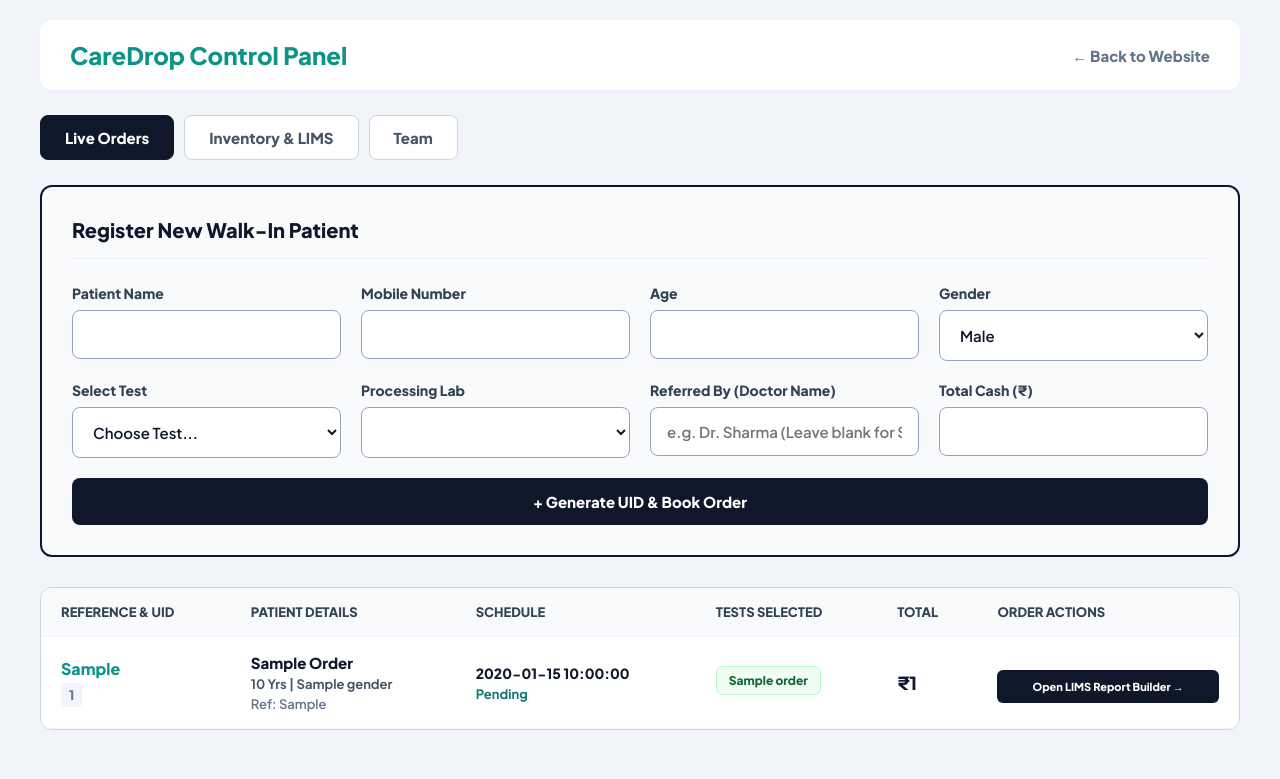
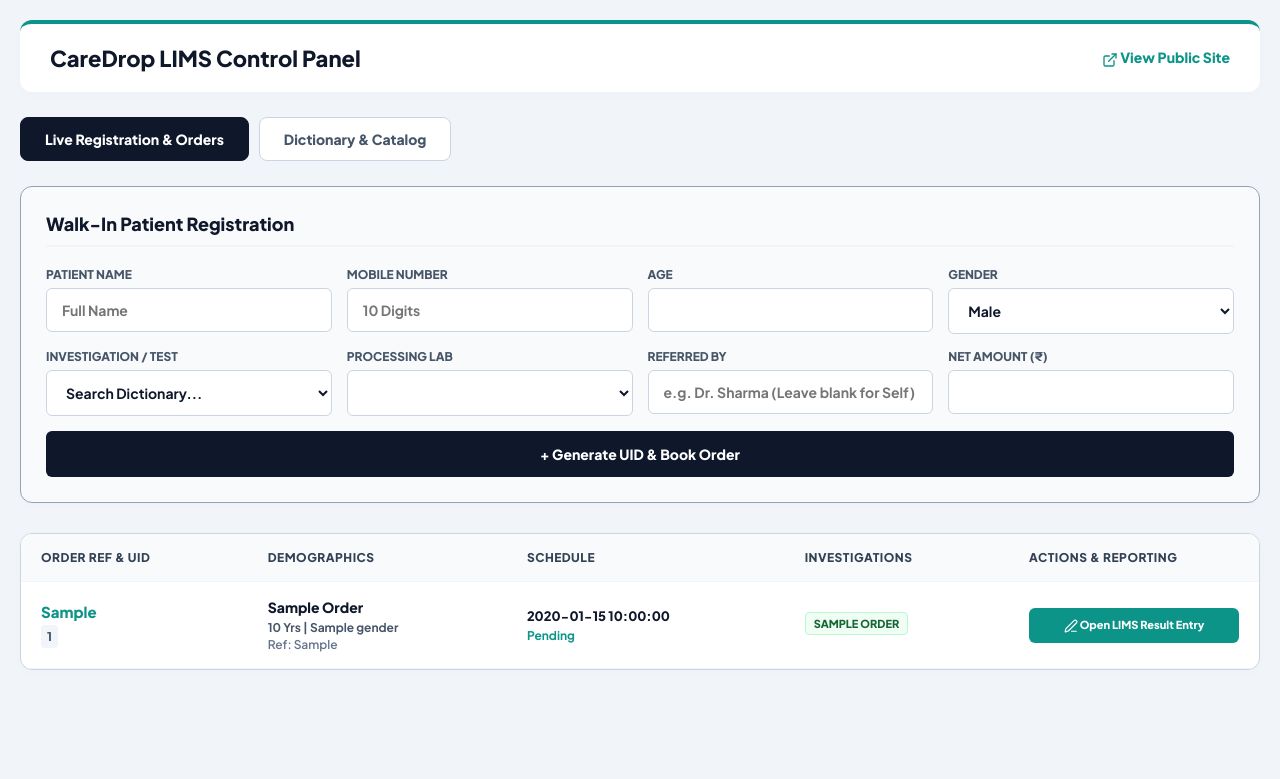
Before and after one commit to lab81617-del/caredrop-website, a Flask app: page /admin in a window 1280 px wide. Shown: the top 779 px of the page. Run offline with Flask 3, Linux system fonts and the light colour scheme; the visitor is signed in with stand-in values (Sample User, id 1); a database or web service that is not in the repository returns one stand-in record (values such as "Sample title"); lists and menus that the app fills with data are empty; some libraries are stand-ins or nearby versions.

Commit message:
Update admin.html

```diff
--- a/templates/admin.html
+++ b/templates/admin.html
@@ -3,34 +3,45 @@
 <head>
     <meta charset="UTF-8">
     <meta name="viewport" content="width=device-width, initial-scale=1.0">
-    <title>Admin Dashboard | CareDrop</title>
+    <title>LIMS Control Panel | CareDrop</title>
     <link href="https://fonts.googleapis.com/css2?family=Plus+Jakarta+Sans:wght@500;600;700;800&display=swap" rel="stylesheet">
     <script src="https://unpkg.com/lucide@latest"></script>
     <style>
         * { font-family: 'Plus Jakarta Sans', system-ui, sans-serif !important; box-sizing: border-box;}
-        body { background: #F1F5F9; margin: 0; padding: 20px; color: #0F172A; font-size: 15px; }
-        input, select, button { font-family: inherit; background-color: #fff; border: 1px solid #d1d5db; }
-        .container { max-width: 1200px; margin: 0 auto; }
-        .header { display: flex; justify-content: space-between; align-items: center; background: white; padding: 20px 30px; border-radius: 12px; box-shadow: 0 2px 4px rgba(0,0,0,0.02); margin-bottom: 25px; }
-        .header h1 { margin: 0; font-size: 24px; font-weight: 800; color: #0D9488; }
+        body { background: #F1F5F9; margin: 0; padding: 20px; color: #0F172A; font-size: 14px; }
+        input, select, button { font-family: inherit; background-color: #fff; border: 1px solid #cbd5e1; outline: none; }
+        input:focus, select:focus { border-color: #0D9488; }
+        .container { max-width: 1300px; margin: 0 auto; }
+
+        .header { display: flex; justify-content: space-between; align-items: center; background: white; padding: 20px 30px; border-radius: 12px; box-shadow: 0 2px 10px rgba(0,0,0,0.02); margin-bottom: 25px; border-top: 4px solid #0D9488; }
+        .header h1 { margin: 0; font-size: 22px; font-weight: 800; color: #0F172A; }
+
         .tabs { display: flex; gap: 10px; margin-bottom: 20px; overflow-x: auto; padding-bottom: 5px; }
-        .tab-btn { background: white; border: 1px solid #CBD5E1; padding: 12px 24px; border-radius: 8px; font-weight: 800; cursor: pointer; color: #475569; transition: 0.2s; font-size: 15px; white-space: nowrap; }
+        .tab-btn { background: white; border: 1px solid #CBD5E1; padding: 12px 24px; border-radius: 8px; font-weight: 800; cursor: pointer; color: #475569; transition: 0.2s; font-size: 14px; white-space: nowrap; }
         .tab-btn.active { background: #0F172A !important; color: white !important; border-color: #0F172A !important; }
         .tab-content { display: none; }
         .tab-content.active { display: block; }
-        .card { background: white; border-radius: 12px; margin-bottom: 30px; border: 1px solid #CBD5E1; overflow: hidden; }
+
+        .card { background: white; border-radius: 12px; margin-bottom: 30px; border: 1px solid #CBD5E1; overflow: hidden; box-shadow: 0 2px 8px rgba(0,0,0,0.02); }
+
         .table-wrapper { width: 100%; overflow-x: auto; }
-        table { width: 100%; border-collapse: collapse; text-align: left; min-width: 900px; }
-        th, td { padding: 16px 20px; border-bottom: 1px solid #F1F5F9; white-space: nowrap; }
-        th { background: #F8FAFC; font-weight: 800; color: #334155; font-size: 13px; text-transform: uppercase; }
-        .badge { background: #F0FDF4; color: #166534; padding: 6px 12px; border-radius: 6px; font-size: 12px; font-weight: 800; display: inline-block; margin-bottom: 4px; border: 1px solid #BBF7D0; }
-        .form-container { padding: 30px; }
-        .form-title { font-size: 20px; font-weight: 800; margin-bottom: 25px; border-bottom: 2px solid #F1F5F9; padding-bottom: 15px; color: #0F172A; }
-        .form-grid { display: grid; grid-template-columns: repeat(auto-fit, minmax(200px, 1fr)); gap: 20px; margin-bottom: 20px; }
-        .input-group label { display: block; font-size: 14px; font-weight: 800; margin-bottom: 8px; color: #334155; }
-        .input-group input, .input-group select { width: 100%; padding: 14px 16px; border: 1px solid #94A3B8; border-radius: 8px; font-size: 15px; outline: none; font-weight: 600; color: #0F172A; }
-        .btn-save { background: #0D9488 !important; color: white !important; padding: 14px 24px; border: none !important; border-radius: 8px; font-weight: 800; cursor: pointer; font-size: 15px; width: 100%; }
-        .btn-lims { background: #0F172A; color: white; padding: 10px; border-radius: 6px; font-weight: 800; text-decoration: none; display: block; font-size: 11px; margin-top: 8px; text-align: center; transition: 0.2s; }
+        table { width: 100%; border-collapse: collapse; text-align: left; min-width: 1000px; }
+        th, td { padding: 16px 20px; border-bottom: 1px solid #F1F5F9; vertical-align: middle; }
+        th { background: #F8FAFC; font-weight: 800; color: #334155; font-size: 12px; text-transform: uppercase; letter-spacing: 0.5px; }
+
+        .badge { background: #F0FDF4; color: #166534; padding: 4px 8px; border-radius: 4px; font-size: 11px; font-weight: 800; display: inline-block; margin-bottom: 4px; border: 1px solid #BBF7D0; text-transform: uppercase; }
+
+        .form-container { padding: 25px; }
+        .form-title { font-size: 18px; font-weight: 800; margin-bottom: 20px; color: #0F172A; border-bottom: 2px solid #F1F5F9; padding-bottom: 10px; }
+        .form-grid { display: grid; grid-template-columns: repeat(auto-fit, minmax(200px, 1fr)); gap: 15px; margin-bottom: 15px; }
+
+        .input-group label { display: block; font-size: 12px; font-weight: 800; margin-bottom: 6px; color: #475569; text-transform: uppercase; }
+        .input-group input, .input-group select { width: 100%; padding: 12px 15px; border-radius: 6px; font-size: 14px; font-weight: 700; color: #0F172A; }
+
+        .btn-save { background: #0D9488; color: white; padding: 14px 24px; border: none; border-radius: 6px; font-weight: 800; cursor: pointer; font-size: 14px; width: 100%; transition: 0.2s; }
+        .btn-save:hover { background: #0F766E; }
+
+        .btn-lims { background: #0F172A; color: white; padding: 10px; border-radius: 6px; font-weight: 800; text-decoration: none; display: block; font-size: 11px; text-align: center; transition: 0.2s; border: none; cursor: pointer; }
         .btn-lims:hover { background: #1E293B; }
     </style>
 </head>
@@ -38,23 +49,23 @@
 
 <div class="container">
     <div class="header">
-        <h1>CareDrop Control Panel</h1>
-        <a href="/" style="text-decoration: none; color: #64748B; font-weight: 800;">&larr; Back to Website</a>
+        <h1>CareDrop LIMS Control Panel</h1>
+        <a href="/" style="text-decoration: none; color: #0D9488; font-weight: 800;"><i data-lucide="external-link" style="width: 16px; height: 16px; vertical-align: middle;"></i> View Public Site</a>
     </div>
 
     <div class="tabs">
-        <button class="tab-btn active" onclick="switchTab('orders')">Live Orders</button>
-        <button id="inventoryTabBtn" class="tab-btn" onclick="switchTab('inventory')">Inventory & LIMS</button>
-        <button class="tab-btn" onclick="switchTab('team')">Team</button>
+        <button class="tab-btn active" onclick="switchTab('orders')">Live Registration & Orders</button>
+        <button id="inventoryTabBtn" class="tab-btn" onclick="switchTab('inventory')">Dictionary & Catalog</button>
     </div>
 
     <div id="orders" class="tab-content active">
-        <div class="card form-container" style="border: 2px solid #0F172A; background: #F8FAFC;">
-            <div class="form-title" style="color: #0F172A;">Register New Walk-In Patient</div>
+        <!-- WALK-IN REGISTRATION -->
+        <div class="card form-container" style="border: 1px solid #94A3B8; background: #F8FAFC;">
+            <div class="form-title">Walk-In Patient Registration</div>
             <form action="/admin/walk-in" method="POST">
                 <div class="form-grid">
-                    <div class="input-group"><label>Patient Name</label><input type="text" name="patient_name" required></div>
-                    <div class="input-group"><label>Mobile Number</label><input type="tel" name="phone" pattern="[0-9]{10}" required></div>
+                    <div class="input-group"><label>Patient Name</label><input type="text" name="patient_name" placeholder="Full Name" required></div>
+                    <div class="input-group"><label>Mobile Number</label><input type="tel" name="phone" pattern="[0-9]{10}" placeholder="10 Digits" required></div>
                     <div class="input-group"><label>Age</label><input type="number" name="age" required></div>
                     <div class="input-group">
                         <label>Gender</label>
@@ -63,10 +74,10 @@
                 </div>
                 <div class="form-grid">
                     <div class="input-group">
-                        <label>Select Test</label>
+                        <label>Investigation / Test</label>
                         <select name="test_id" required>
-                            <option value="">Choose Test...</option>
-                            {% for item in inventory %}<option value="{{ item.test_id }}">{{ item.test_name }} (₹{{ item.price }})</option>{% endfor %}
+                            <option value="">Search Dictionary...</option>
+                            {% for item in inventory %}<option value="{{ item.test_id }}">{{ item.test_name }}</option>{% endfor %}
                         </select>
                     </div>
                     <div class="input-group">
@@ -75,45 +86,47 @@
                             {% for lab in active_labs %}<option value="{{ lab.id }}">{{ lab.name }}</option>{% endfor %}
                         </select>
                     </div>
-                    <div class="input-group"><label>Referred By (Doctor Name)</label><input type="text" name="referred_by" placeholder="e.g. Dr. Sharma (Leave blank for Self)"></div>
-                    <div class="input-group"><label>Total Cash (₹)</label><input type="number" name="total_amount" required></div>
+                    <div class="input-group"><label>Referred By</label><input type="text" name="referred_by" placeholder="e.g. Dr. Sharma (Leave blank for Self)"></div>
+                    <div class="input-group"><label>Net Amount (₹)</label><input type="number" name="total_amount" required></div>
                 </div>
-                <button type="submit" class="btn-save" style="background: #0F172A !important;">+ Generate UID & Book Order</button>
+                <button type="submit" class="btn-save" style="background: #0F172A;">+ Generate UID & Book Order</button>
             </form>
         </div>
 
+        <!-- ORDERS TABLE -->
         <div class="card table-wrapper">
             <table>
                 <thead>
-                    <tr><th>Reference & UID</th><th>Patient Details</th><th>Schedule</th><th>Tests Selected</th><th>Total</th><th>Order Actions</th></tr>
+                    <tr><th>Order Ref & UID</th><th>Demographics</th><th>Schedule</th><th>Investigations</th><th>Actions & Reporting</th></tr>
                 </thead>
                 <tbody>
                     {% for order in orders %}
                     <tr>
                         <td>
-                            <div style="font-weight: 800; color: #0D9488; font-size: 16px;">{{ order.order_ref or '# ' ~ order.id }}</div>
-                            <div style="font-size: 13px; color: #64748B; font-weight: 800; margin-top: 4px; background: #F1F5F9; padding: 4px 8px; border-radius: 4px; display:inline-block;">{{ order.patient_uid or 'N/A' }}</div>
+                            <div style="font-weight: 800; color: #0D9488; font-size: 15px;">{{ order.order_ref }}</div>
+                            <div style="font-size: 12px; color: #475569; font-weight: 800; margin-top: 4px; background: #F1F5F9; padding: 4px 6px; border-radius: 4px; display:inline-block;">{{ order.patient_uid or 'N/A' }}</div>
                         </td>
                         <td>
-                            <div style="font-weight: 800; text-transform: capitalize;">{{ order.patient_name }}</div>
-                            <div style="font-size: 13px; color: #475569; font-weight: 700; margin-top: 4px;">{{ order.age }} Yrs | {{ order.gender }}</div>
-                            <div style="font-size: 13px; color: #64748B; font-weight: 600; margin-top: 4px;">Ref: {{ order.referred_by or 'Self' }}</div>
+                            <div style="font-weight: 800; text-transform: capitalize; color: #0F172A;">{{ order.patient_name }}</div>
+                            <div style="font-size: 12px; color: #475569; font-weight: 700; margin-top: 4px;">{{ order.age }} Yrs | {{ order.gender }}</div>
+                            <div style="font-size: 12px; color: #64748B; font-weight: 600; margin-top: 2px;">Ref: {{ order.referred_by or 'Self' }}</div>
                         </td>
                         <td>
-                            <div style="font-weight: 800; font-size: 14px;">{{ order.collection_date }}</div>
-                            <div style="font-size: 13px; color: #0F766E; font-weight: 700; margin-top: 4px;">{{ order.status }}</div>
+                            <div style="font-weight: 800; font-size: 13px; color: #0F172A;">{{ order.collection_date }}</div>
+                            <div style="font-size: 12px; color: #0D9488; font-weight: 700; margin-top: 4px;">{{ order.status }}</div>
                         </td>
                         <td>
                             {% for test in order.test_list %}<div class="badge">{{ test.test_name }}</div><br>{% endfor %}
                         </td>
-                        <td style="font-weight: 800; font-size: 18px;">₹{{ order.total_amount }}</td>
-                        <td>
+                        <td style="width: 250px;">
                             {% if not order.has_report %}
-                            <a href="/admin/fill-report/{{ order.id }}" class="btn-lims">Open LIMS Report Builder &rarr;</a>
+                                <a href="/admin/fill-report/{{ order.id }}" class="btn-lims" style="background: #0D9488;"><i data-lucide="edit-3" style="width: 14px; height: 14px; vertical-align: middle;"></i> Open LIMS Result Entry</a>
                             {% else %}
-                            <div style="background: #F0FDF4; color: #166534; padding: 6px; border-radius: 6px; font-size: 12px; font-weight: 800; text-align: center; border: 1px solid #86EFAC; margin-bottom: 8px;">✓ Report Generated</div>
-                            <a href="/download-report/{{ order.id }}" target="_blank" style="background: #0D9488; color: white; padding: 8px; border-radius: 6px; font-weight: 800; text-decoration: none; display: block; font-size: 11px; text-align: center; margin-bottom: 5px;">📥 Download PDF</a>
-                            <a href="/admin/fill-report/{{ order.id }}" style="background: #F1F5F9; color: #475569; padding: 6px; border-radius: 6px; font-weight: 800; text-decoration: none; display: block; font-size: 11px; text-align: center; border: 1px solid #CBD5E1;">Edit Results</a>
+                                <div style="background: #F0FDF4; color: #166534; padding: 6px; border-radius: 6px; font-size: 11px; font-weight: 800; text-align: center; border: 1px solid #86EFAC; margin-bottom: 6px;">✓ Authorized</div>
+                                <div style="display: flex; gap: 8px;">
+                                    <a href="/download-report/{{ order.id }}" target="_blank" class="btn-lims" style="flex: 2; margin-top: 0; background: #0F172A;">📥 Print PDF</a>
+                                    <a href="/admin/fill-report/{{ order.id }}" class="btn-lims" style="flex: 1; margin-top: 0; background: white; color: #475569; border: 1px solid #CBD5E1;">Edit</a>
+                                </div>
                             {% endif %}
                         </td>
                     </tr>
@@ -123,26 +136,20 @@
         </div>
     </div>
 
-    <!-- INVENTORY TAB WITH LIMS PARAMETER ENGINE -->
+    <!-- INVENTORY TAB -->
     <div id="inventory" class="tab-content">
         <div class="card form-container" style="border: 2px dashed #0D9488; background: #F0FDF4; margin-bottom: 30px;">
-            <div class="form-title" style="color: #0D9488; border-bottom: none; margin-bottom: 10px; padding-bottom: 0;">Mass Import Catalog (CSV)</div>
+            <div class="form-title" style="color: #0D9488; border-bottom: none; margin-bottom: 10px; padding-bottom: 0;">Master Dictionary Import (CSV)</div>
             <form action="/admin/bulk-upload" method="POST" enctype="multipart/form-data" style="display: flex; gap: 15px; align-items: center; flex-wrap: wrap;">
-                <input type="file" name="csv_file" accept=".csv" required style="flex: 1; padding: 10px; border: 1px solid #86EFAC; border-radius: 8px; background: white;">
-                <button type="submit" class="btn-save" style="background: #0D9488 !important; padding: 12px 24px; width: auto;">Upload & Inject</button>
+                <input type="file" name="csv_file" accept=".csv" required style="flex: 1; padding: 10px; border: 1px solid #86EFAC; border-radius: 6px; background: white;">
+                <button type="submit" class="btn-save" style="width: auto;">Inject Catalog</button>
             </form>
-        </div>
-    </div>
-
-    <div id="team" class="tab-content">
-        <div class="card form-container">
-            <div class="form-title">Register Phlebotomist</div>
-            <p>Coming soon...</p>
         </div>
     </div>
 </div>
 
 <script>
+    lucide.createIcons();
     function switchTab(tabId) {
         document.querySelectorAll('.tab-content').forEach(t => t.classList.remove('active'));
         document.querySelectorAll('.tab-btn').forEach(b => b.classList.remove('active'));
```
